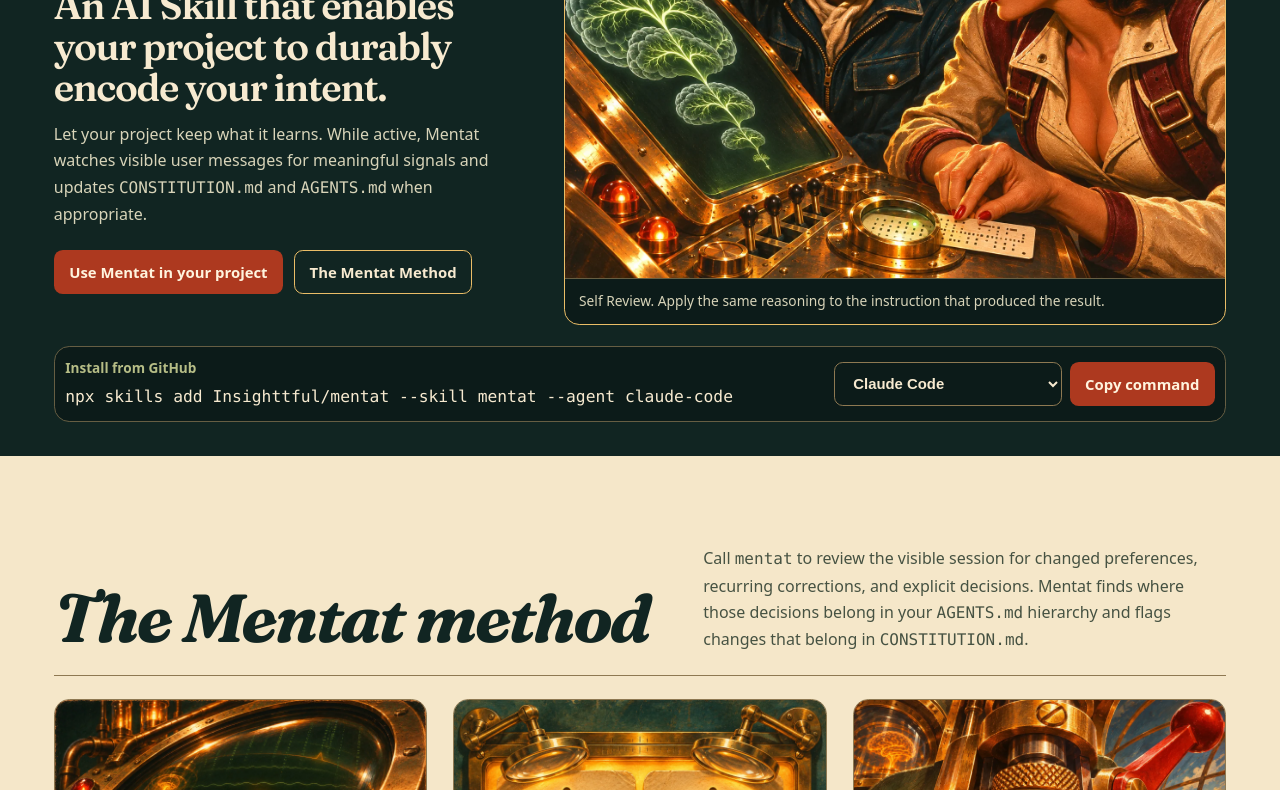
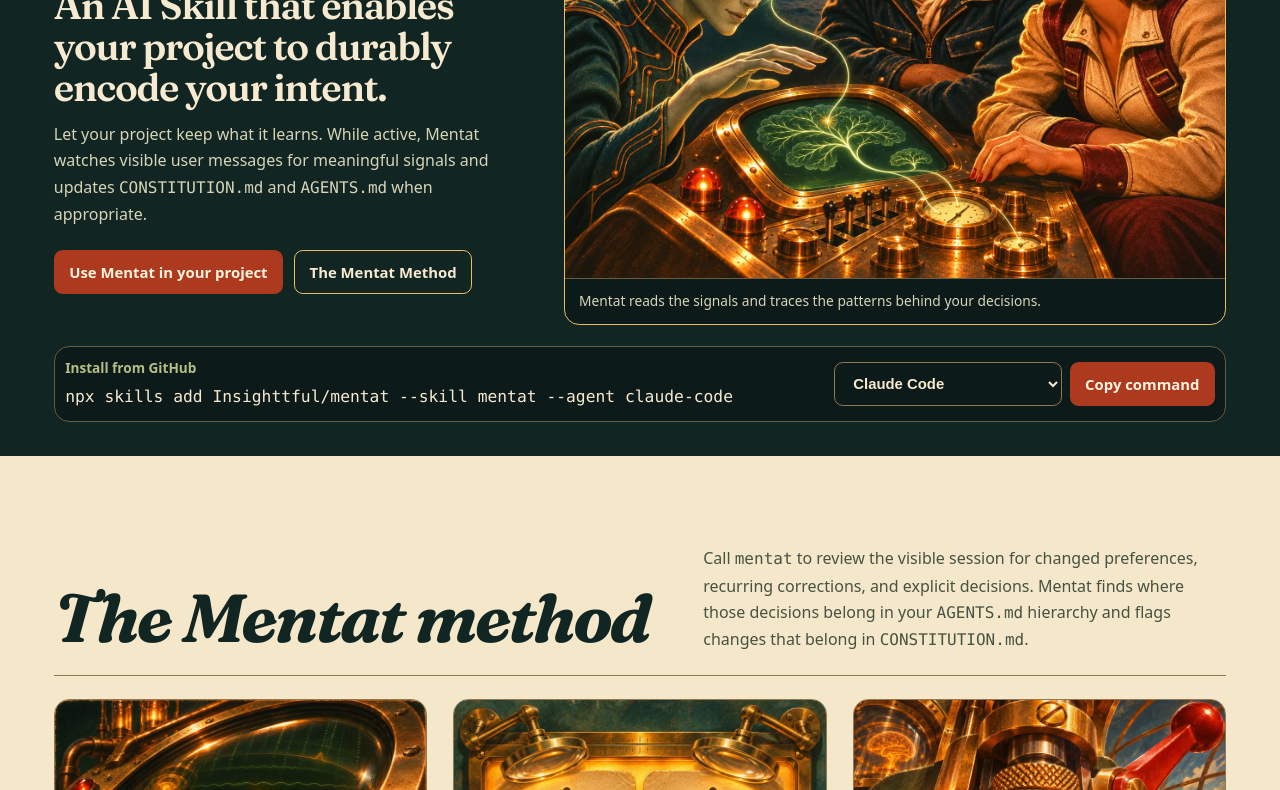
Before and after one commit to Insighttful/mentat, a plain HTML site: page docs/index.html in a window 1280 px wide. Shown: the part 261-1051 px from the top of the page. Drawn offline with Linux system fonts and the light colour scheme.

Commit message:
Introduce the Mentat in the hero artwork

```diff
--- a/docs/index.html
+++ b/docs/index.html
@@ -7,8 +7,8 @@
   <meta name="description" content="Mentat aligns user intent with project conventions through recursive AGENTS.md guidance, ontology, self-review, and human-approved CONSTITUTION.md changes.">
   <meta property="og:title" content="Mentat | An expedition into project context">
   <meta property="og:description" content="A field manual for aligning project conventions with user intent through scoped AGENTS.md rules and human-approved constitutional decisions.">
-  <meta property="og:image" content="https://insighttful.github.io/mentat/assets/mentat-hero.webp">
-  <meta property="og:image:alt" content="A brunette analyst and a man exchange a look over a brass computer displaying nested Grey brain scans.">
+  <meta property="og:image" content="https://insighttful.github.io/mentat/assets/mentat-perception.webp">
+  <meta property="og:image:alt" content="A glowing Mentat reads an analog console as two expedition teammates share a glance.">
   <meta property="og:url" content="https://insighttful.github.io/mentat/">
   <meta property="og:type" content="website">
   <link rel="canonical" href="https://insighttful.github.io/mentat/">
@@ -47,9 +47,9 @@
             </div>
           </div>
           <figure class="hero-plate">
-            <img src="assets/mentat-hero.webp" width="1536" height="1024" fetchpriority="high"
-                 alt="A brunette analyst and a man exchange a look over a brass computer displaying nested Grey brain scans.">
-            <figcaption>Self Review. Apply the same reasoning to the instruction that produced the result.</figcaption>
+            <img src="assets/mentat-perception.webp" width="1536" height="1024" fetchpriority="high"
+                 alt="A Mentat with a glowing, brain-like head reads an analog console beside two expedition teammates.">
+            <figcaption>Mentat reads the signals and traces the patterns behind your decisions.</figcaption>
           </figure>
         </div>
 
```
Also changed, not shown: docs/assets/mentat-perception.webp (added).
